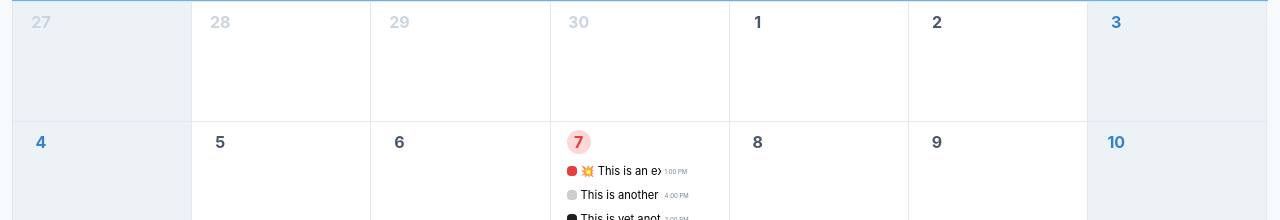
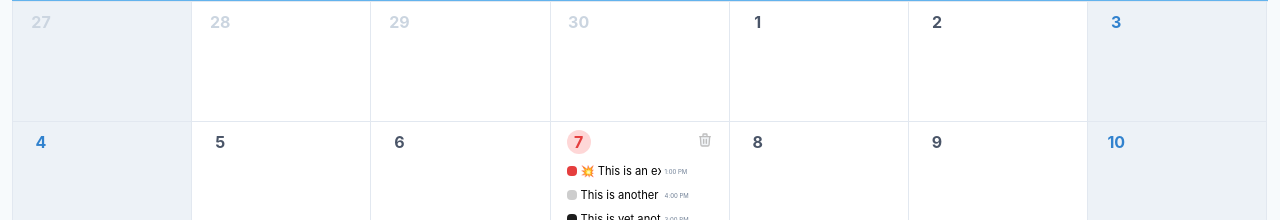
Before and after one commit to spacebromx/calendar-reminders, a React (Create React App) app: page / in a window 1280 px wide. Shown: the part 182-402 px from the top of the page. Built offline with nearby package versions, Linux system fonts and the light colour scheme.

Commit message:
Implemented delete capabilities

```diff
--- a/public/index.html
+++ b/public/index.html
@@ -24,7 +24,7 @@
       work correctly both with client-side routing and a non-root public URL.
       Learn how to configure a non-root public URL by running `npm run build`.
     -->
-    <title>React App</title>
+    <title>Calendar Reminders</title>
   </head>
   <body>
     <noscript>You need to enable JavaScript to run this app.</noscript>
--- a/src/Store.js
+++ b/src/Store.js
@@ -1,7 +1,7 @@
 import React, {useReducer, createContext} from 'react'
 import uniqid from 'uniqid'
 import {actions} from "./constants";
-import {getReminderById} from "./utils";
+import {getReminderById, parseAndFormatDate} from "./utils";
 
 const now = new Date()
 
@@ -87,6 +87,13 @@ const reducer = (state, action) => {
       return {...state, reminders: newReminders}
     case actions.CLEAN_CURRENT_REMINDER:
       return {...state, currentReminder: null}
+    case actions.DELETE_ALL_REMINDERS:
+      const newDate = parseAndFormatDate(action.payload)
+      const filteredItems = [...state.reminders].filter(item => item.date !== newDate)
+      return {...state, reminders: filteredItems}
+    case actions.DELETE_REMINDER:
+      let preservedReminders = [...state.reminders].filter(item => item.id !== action.payload)
+      return {...state, reminders: preservedReminders}
     default:
       return state
   }
--- a/src/components/Calendar.js
+++ b/src/components/Calendar.js
@@ -41,6 +41,7 @@ const Calendar = () => {
           {days.map(({date, period}, i) => (
             <Day
               key={date}
+              date={date}
               number={parseAndFormatDate(date, {day: 'numeric'})}
               highlight={i % 7 === 0 || (i % 7) === 6}
               current={period === TIME_FRAMES.CURRENT}
--- a/src/components/Day.js
+++ b/src/components/Day.js
@@ -4,7 +4,7 @@ import cx from 'classnames'
 import {GlobalContext} from "../Store";
 import {actions} from "../constants";
 
-const Day = ({number, highlight, current, today, reminders, showModal, onClick }) => {
+const Day = ({number, highlight, current, today, reminders, date, showModal, onClick }) => {
   const {dispatch} = useContext(GlobalContext)
   return (
     <div style={{width: "14.28%", height: "120px"}}
@@ -15,6 +15,21 @@ const Day = ({number, highlight, current, today, reminders, showModal, onClick }
       >
         {number}
       </button>
+      <div className="float-right">
+        {reminders.length > 0 && <button onClick={() => {
+          dispatch({
+            type: actions.DELETE_ALL_REMINDERS,
+            payload: date
+          })
+        }}
+          className="inline-flex opacity-25">
+          <svg className="w-4 h-4" fill="#cbd5e0" stroke="currentColor" viewBox="0 0 24 24"
+               xmlns="http://www.w3.org/2000/svg">
+            <path strokeLinecap="round" strokeLinejoin="round" strokeWidth="2"
+                  d="M19 7l-.867 12.142A2 2 0 0116.138 21H7.862a2 2 0 01-1.995-1.858L5 7m5 4v6m4-6v6m1-10V4a1 1 0 00-1-1h-4a1 1 0 00-1 1v3M4 7h16"/>
+          </svg>
+        </button>}
+      </div>
       <div style={{height: "80px"}} className="overflow-y-auto mt-1">
         {reminders?.map(reminder => (
           <div className="mt-1 overflow-hidden, inline-flex items-center" key={reminder.id}>
@@ -44,6 +59,7 @@ Day.propTypes = {
   current: PropTypes.bool,
   today: PropTypes.bool,
   reminders: PropTypes.array,
+  date: PropTypes.string,
   showModal: PropTypes.func,
   onClick: PropTypes.func,
 }
--- a/src/components/Modal.js
+++ b/src/components/Modal.js
@@ -114,13 +114,14 @@ const Modal = ({onClose}) => {
                     </div>
                   </div>
                 </div>
-                <div className="bg-gray-50 px-4 py-3 sm:px-6 sm:flex sm:flex-row-reverse">
+                <div className="bg-gray-50 px-4 py-3 sm:px-6 sm:flex sm:flex-row-reverse relative">
 <span className="flex w-full rounded-md shadow-sm sm:ml-3 sm:w-auto">
 <button type="submit"
         className="inline-flex justify-center w-full rounded-md border border-transparent px-4 py-2 bg-blue-600 text-base leading-6 font-medium text-white shadow-sm hover:bg-red-500 focus:outline-none focus:border-red-700 focus:shadow-outline-red transition ease-in-out duration-150 sm:text-sm sm:leading-5">
 {isEdit ? "Edit" : "Create"}
 </button>
-</span><span className="mt-3 flex w-full rounded-md shadow-sm sm:mt-0 sm:w-auto">
+</span>
+                  <span className="mt-3 flex w-full rounded-md shadow-sm sm:mt-0 sm:w-auto">
 <button
   onClick={() => {
     isEdit && dispatch({
@@ -132,6 +133,20 @@ const Modal = ({onClose}) => {
   className="inline-flex justify-center w-full rounded-md border border-gray-300 px-4 py-2 bg-white text-base leading-6 font-medium text-gray-700 shadow-sm hover:text-gray-500 focus:outline-none focus:border-blue-300 focus:shadow-outline-blue transition ease-in-out duration-150 sm:text-sm sm:leading-5">
 Cancel
 </button>
+</span>
+                  <span className="absolute left-0 flex w-full rounded-md shadow-sm sm:mt-0 sm:w-auto float-left">
+                    {isEdit && <button
+  onClick={() => {
+    dispatch({
+      type: actions.DELETE_REMINDER,
+      payload: values.id
+    })
+    onClose()
+  }}
+  type="button"
+  className="ml-8 text-left bg-red-500 hover:bg-red-400 text-white inline-flex justify-center w-full rounded-md border px-4 py-2 leading-6 font-medium shadow-sm focus:outline-none focus:border-blue-300 focus:shadow-outline-blue transition ease-in-out duration-150 sm:text-sm sm:leading-5">
+Delete
+</button>}
 </span>
                 </div>
               </div>
--- a/src/constants.js
+++ b/src/constants.js
@@ -5,7 +5,9 @@ export const actions = {
   SAVE_REMINDER: 'SAVE_REMINDER',
   LOAD_REMINDER: 'LOAD_REMINDER',
   EDIT_REMINDER: 'EDIT_REMINDER',
-  CLEAN_CURRENT_REMINDER: 'CLEAN_CURRENT_REMINDER'
+  CLEAN_CURRENT_REMINDER: 'CLEAN_CURRENT_REMINDER',
+  DELETE_ALL_REMINDERS: 'DELETE_ALL_REMINDERS',
+  DELETE_REMINDER: 'DELETE_REMINDER'
 }
 
 export const TIME_TRAVEL_DIRECTIONS = {
```
